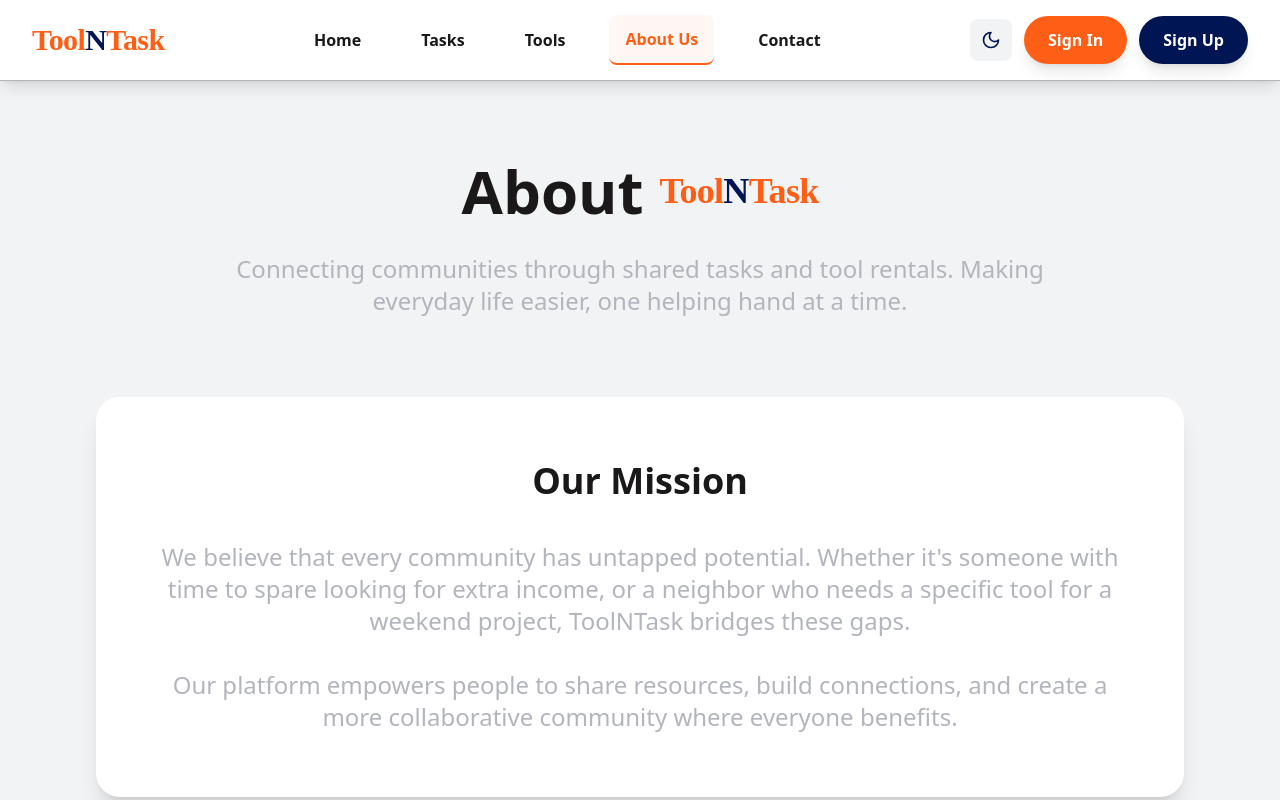
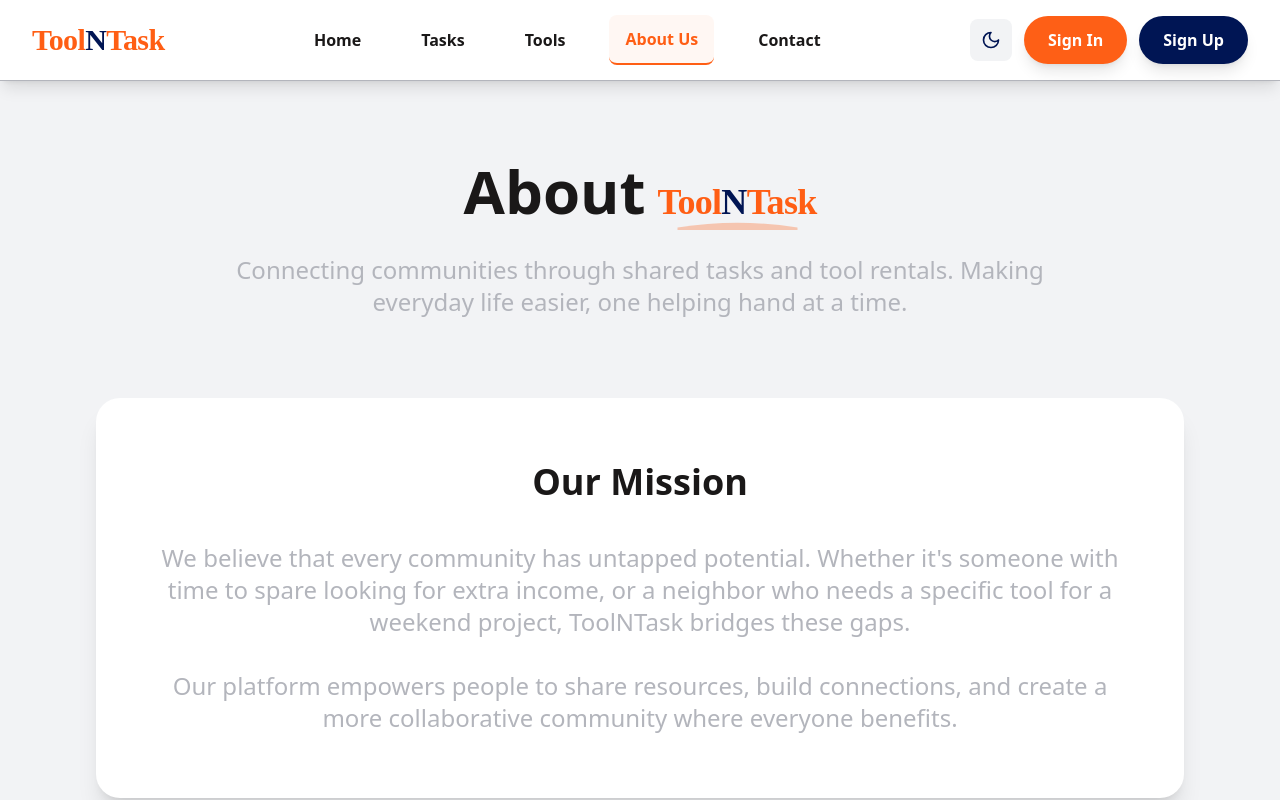
Before and after one commit to SeneshFitzroy/ToolnTask, a Next.js app: page /About in a window 1280 px wide. Shown: the top 800 px of the page. Built offline with nearby package versions, Linux system fonts and the light colour scheme; a web font is replaced by a local one.

Commit message:
feat: Enhanced pages/About.tsx,  - Detailed changes: diff --git a/pages/About.tsx b/pages/About.tsx ind... at 01:58 PM +0530, July 03, 2025

```diff
--- a/pages/About.tsx
+++ b/pages/About.tsx
@@ -22,9 +22,11 @@ export default function About() {
       <div className="py-12 sm:py-16 lg:py-20">
         <div className="max-w-6xl mx-auto px-4 sm:px-6 lg:px-8">
           <div className="text-center mb-12 sm:mb-16 lg:mb-20">
-            <h1 className="text-3xl sm:text-4xl lg:text-5xl xl:text-6xl font-bold mb-4 sm:mb-6 lg:mb-8 flex items-center justify-center gap-3 sm:gap-4" style={{ color: theme === 'dark' ? '#FFFFFF' : '#1A1818' }}>
+            <h1 className="text-3xl sm:text-4xl lg:text-5xl xl:text-6xl font-bold mb-4 sm:mb-6 lg:mb-8 flex items-baseline justify-center gap-2 sm:gap-3" style={{ color: theme === 'dark' ? '#FFFFFF' : '#1A1818' }}>
               <span>About</span>
-              <Logo size="xl" showUnderline={true} className="inline-block" />
+              <div className="relative">
+                <Logo size="xl" showUnderline={true} className="inline-block" />
+              </div>
             </h1>
             <p className="text-lg sm:text-xl lg:text-2xl max-w-4xl mx-auto leading-relaxed" style={{ color: theme === 'dark' ? '#B3B5BC' : '#B3B5BC' }}>
               Connecting communities through shared tasks and tool rentals.
```
